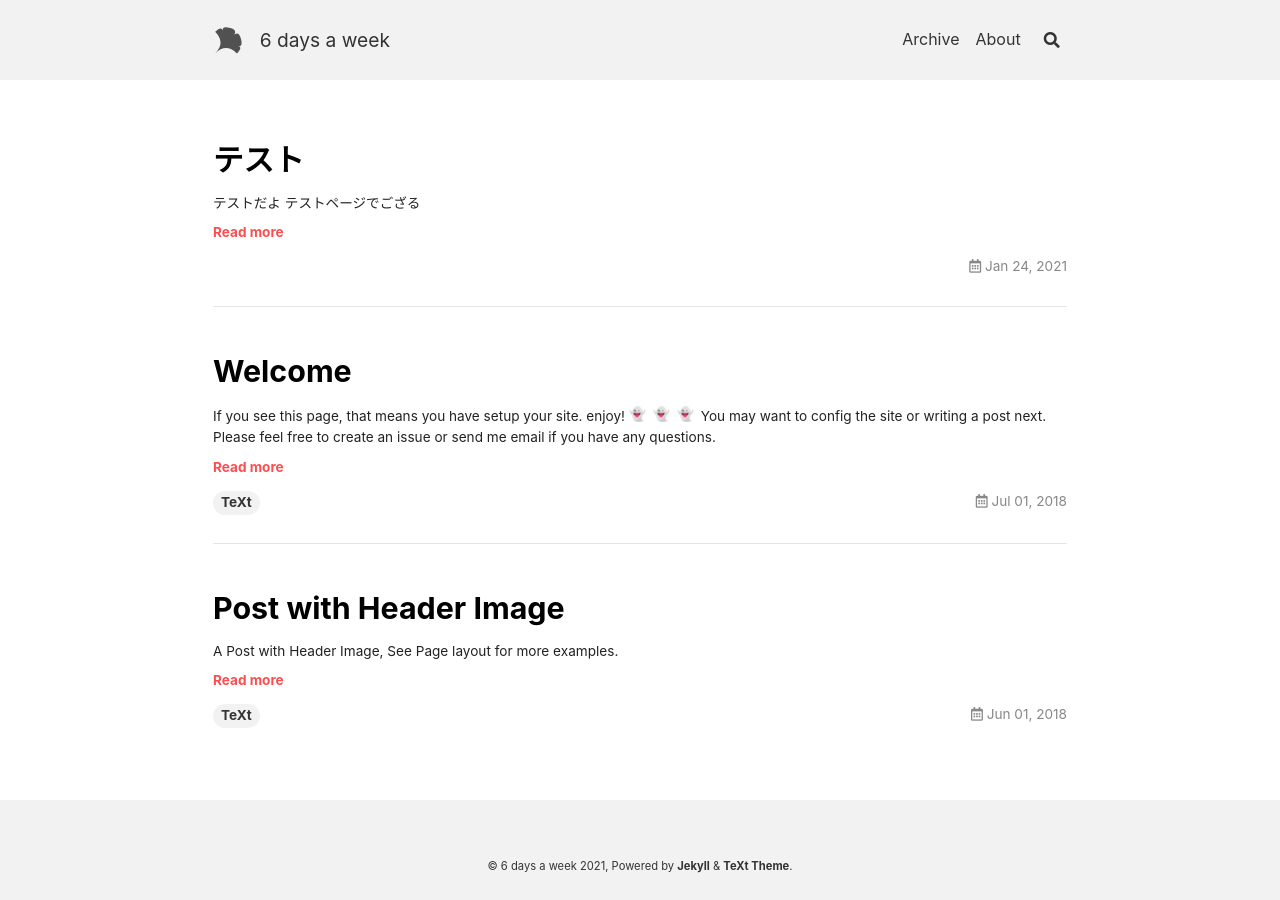
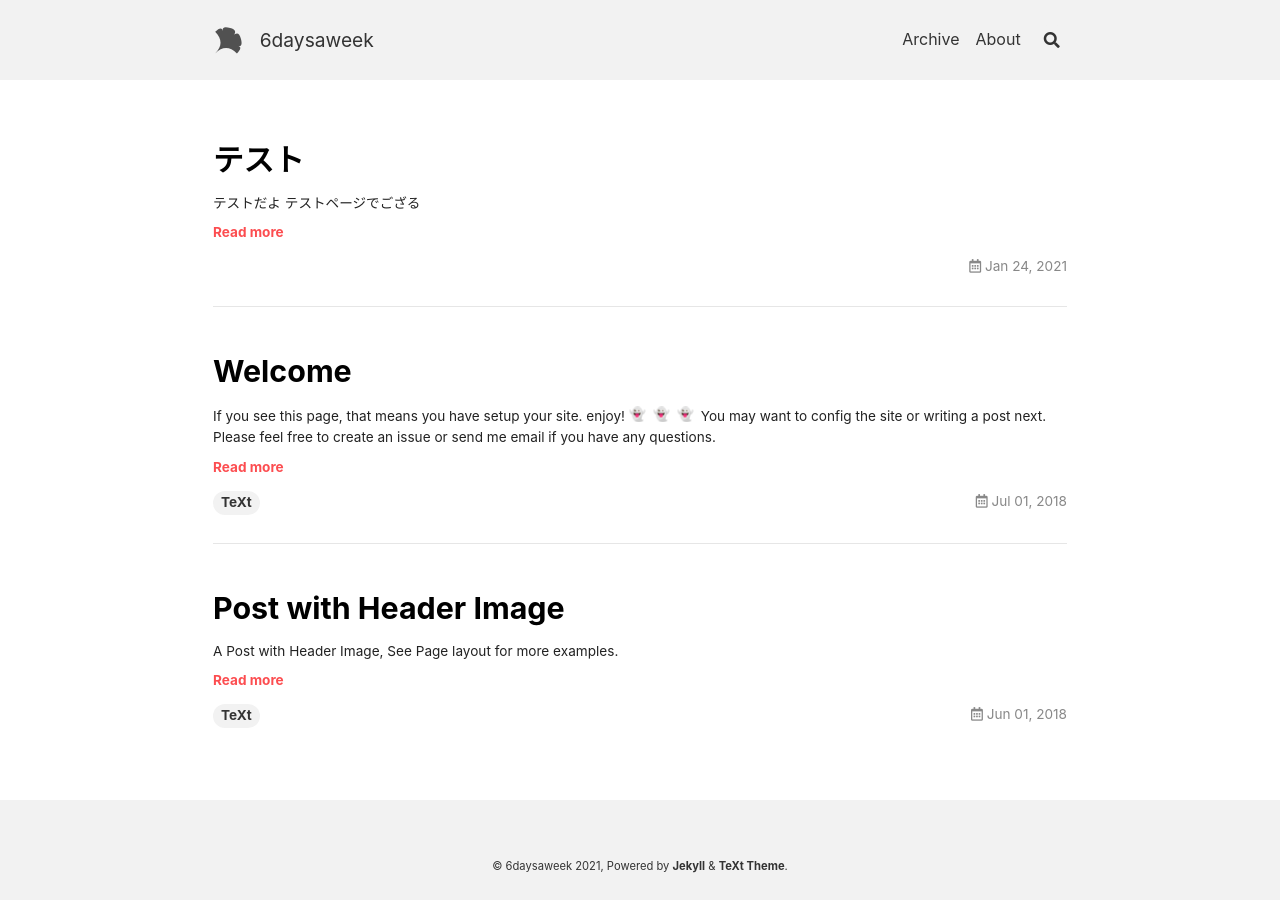
Before and after one commit to bbvo/6daysaweek, a Jekyll site: the page built from index.html, in a window 1280 px wide. Built offline with Jekyll 4.4.1, drawn with Linux system fonts in a browser that asks for light colours; emoji names are drawn with the system emoji font; the list of posts is cut into pages by our own code.

Commit message:
Update _config.yml

```diff
--- a/_config.yml
+++ b/_config.yml
@@ -20,9 +20,9 @@
 highlight_theme: default # "default" (default), "tomorrow", "tomorrow-night", "tomorrow-night-eighties", "tomorrow-night-blue", "tomorrow-night-bright"
 url     : # the base hostname & protocol for your site e.g. https://www.someone.com
 baseurl : # does not include hostname
-title   : 6 days a week
+title   : 6daysaweek
 description: > # this means to ignore newlines until "Language & timezone"
-  週休6日の備忘録
+  備忘録
 
 
 ## => Language and Timezone
@@ -55,7 +55,7 @@
 
 ## => GitHub Repository (if the site is hosted by GitHub)
 ##############################
-repository: bbvo/6daysaweek
+repository: bbvo/bbvo.github.io
 repository_tree: master
 
 
```
